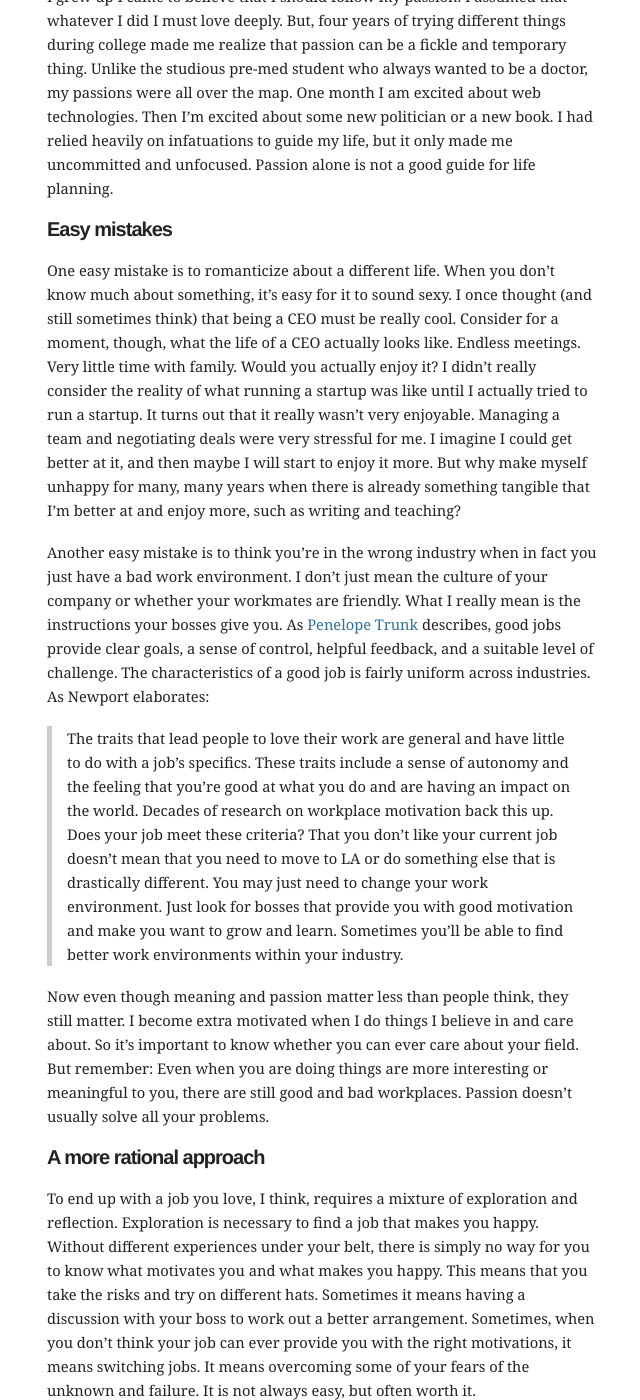
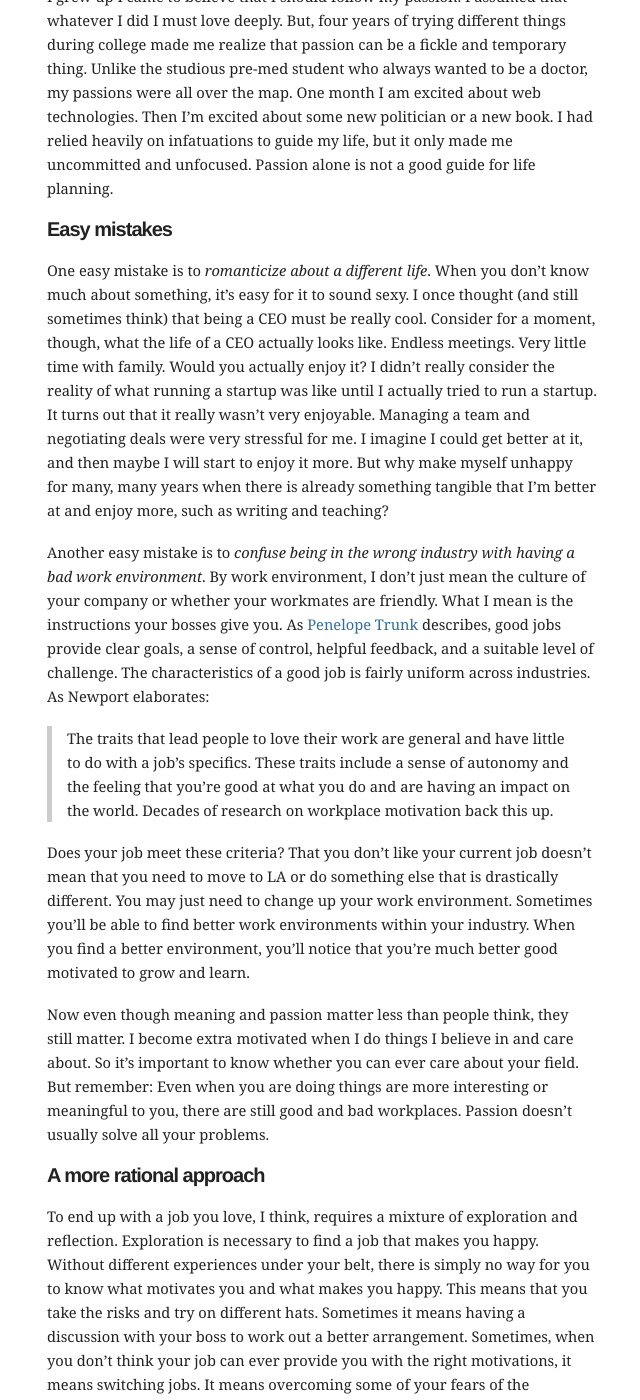
Before and after one commit to mbwong/mbwong.github.com, a Jekyll site: the page built from _posts/2012-12-1-finding-a-calling.md, in a window 1280 px wide and 1400 px high, scrolled down 788 px. Shown: the whole window, without its empty margins (303-943 px from the left). Built offline with Jekyll 4.4.1, drawn with Linux system fonts in a browser that asks for light colours.

Commit message:
Update 2012-12-1-finding-a-calling.md

```diff
--- a/_posts/2012-12-1-finding-a-calling.md
+++ b/_posts/2012-12-1-finding-a-calling.md
@@ -20,11 +20,12 @@ Despite my Chinese (hence more conformist) roots, I drank the Kool-aid too. As I
 
 ## Easy mistakes
 
-One easy mistake is to romanticize about a different life. When you don't know much about something, it's easy for it to sound sexy. I once thought (and still sometimes think) that being a CEO must be really cool. Consider for a moment, though, what the life of a CEO actually looks like. Endless meetings. Very little time with family. Would you actually enjoy it? I didn't really consider the reality of what running a startup was like until I actually tried to run a startup. It turns out that it really wasn't very enjoyable. Managing a team and negotiating deals were very stressful for me. I imagine I could get better at it, and then maybe I will start to enjoy it more. But why make myself unhappy for many, many years when there is already something tangible that I'm better at and enjoy more, such as writing and teaching?
+One easy mistake is to *romanticize about a different life*. When you don't know much about something, it's easy for it to sound sexy. I once thought (and still sometimes think) that being a CEO must be really cool. Consider for a moment, though, what the life of a CEO actually looks like. Endless meetings. Very little time with family. Would you actually enjoy it? I didn't really consider the reality of what running a startup was like until I actually tried to run a startup. It turns out that it really wasn't very enjoyable. Managing a team and negotiating deals were very stressful for me. I imagine I could get better at it, and then maybe I will start to enjoy it more. But why make myself unhappy for many, many years when there is already something tangible that I'm better at and enjoy more, such as writing and teaching?
 
-Another easy mistake is to think you're in the wrong industry when in fact you just have a bad work environment. I don't just mean the culture of your company or whether your workmates are friendly. What I really mean is the instructions your bosses give you. As [Penelope Trunk][pt] describes, good jobs provide clear goals, a sense of control, helpful feedback, and a suitable level of challenge. The characteristics of a good job is fairly uniform across industries. As Newport elaborates:
+Another easy mistake is to *confuse being in the wrong industry with having a bad work environment*. By work environment, I don't just mean the culture of your company or whether your workmates are friendly. What I mean is the instructions your bosses give you. As [Penelope Trunk][pt] describes, good jobs provide clear goals, a sense of control, helpful feedback, and a suitable level of challenge. The characteristics of a good job is fairly uniform across industries. As Newport elaborates:
 >The traits that lead people to love their work are general and have little to do with a job’s specifics. These traits include a sense of autonomy and the feeling that you’re good at what you do and are having an impact on the world. Decades of research on workplace motivation back this up.
-Does your job meet these criteria? That you don't like your current job doesn't mean that you need to move to LA or do something else that is drastically different. You may just need to change your work environment. Just look for bosses that provide you with good motivation and make you want to grow and learn. Sometimes you'll be able to find better work environments within your industry.
+
+Does your job meet these criteria? That you don't like your current job doesn't mean that you need to move to LA or do something else that is drastically different. You may just need to change up your work environment. Sometimes you'll be able to find better work environments within your industry. When you find a better environment, you'll notice that you're much better good motivated to grow and learn.
 
 Now even though meaning and passion matter less than people think, they still matter. I become extra motivated when I do things I believe in and care about. So it's important to know whether you can ever care about your field. But remember: Even when you are doing things are more interesting or meaningful to you, there are still good and bad workplaces. Passion doesn't usually solve all your problems.
 
```
